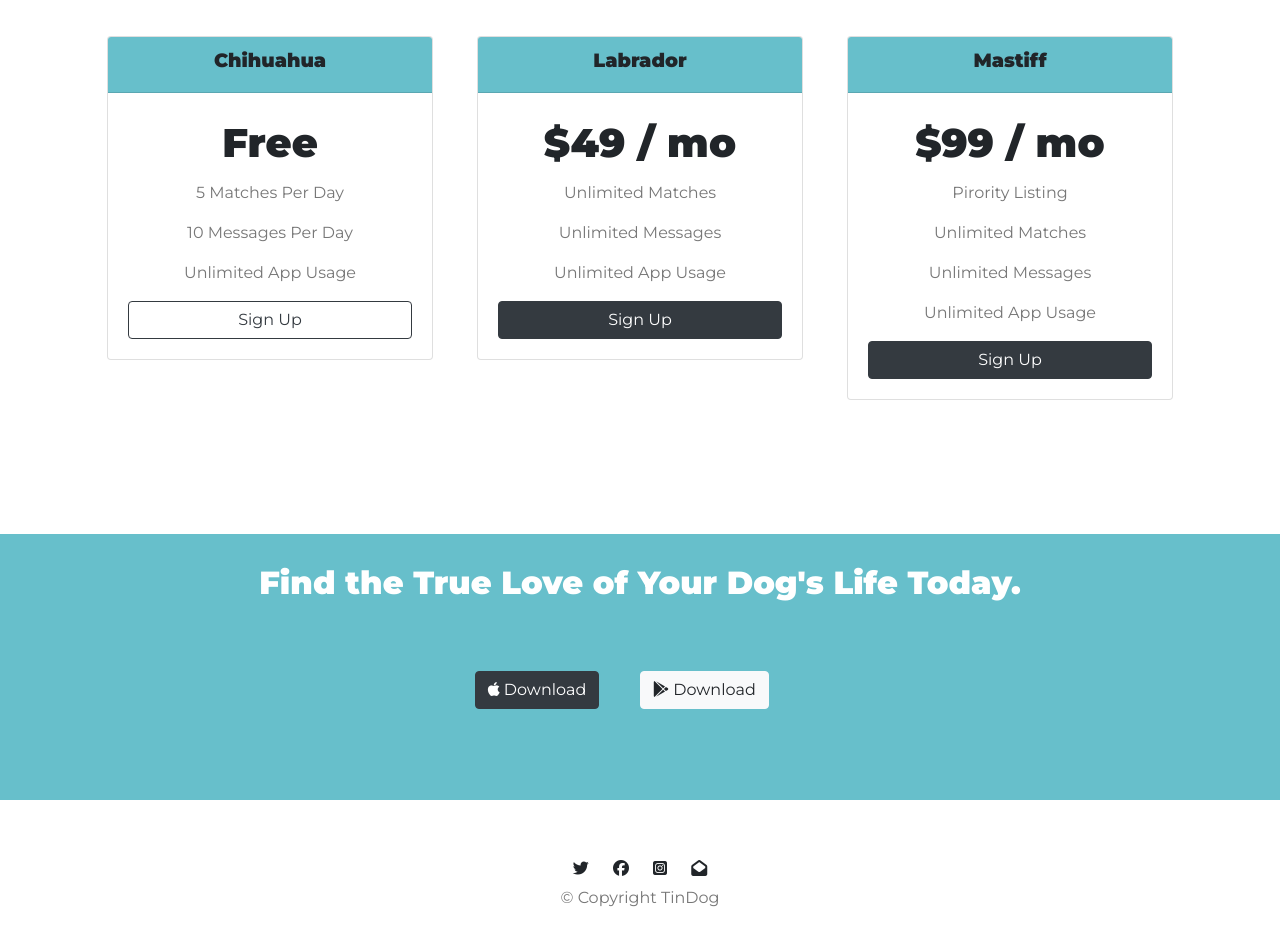
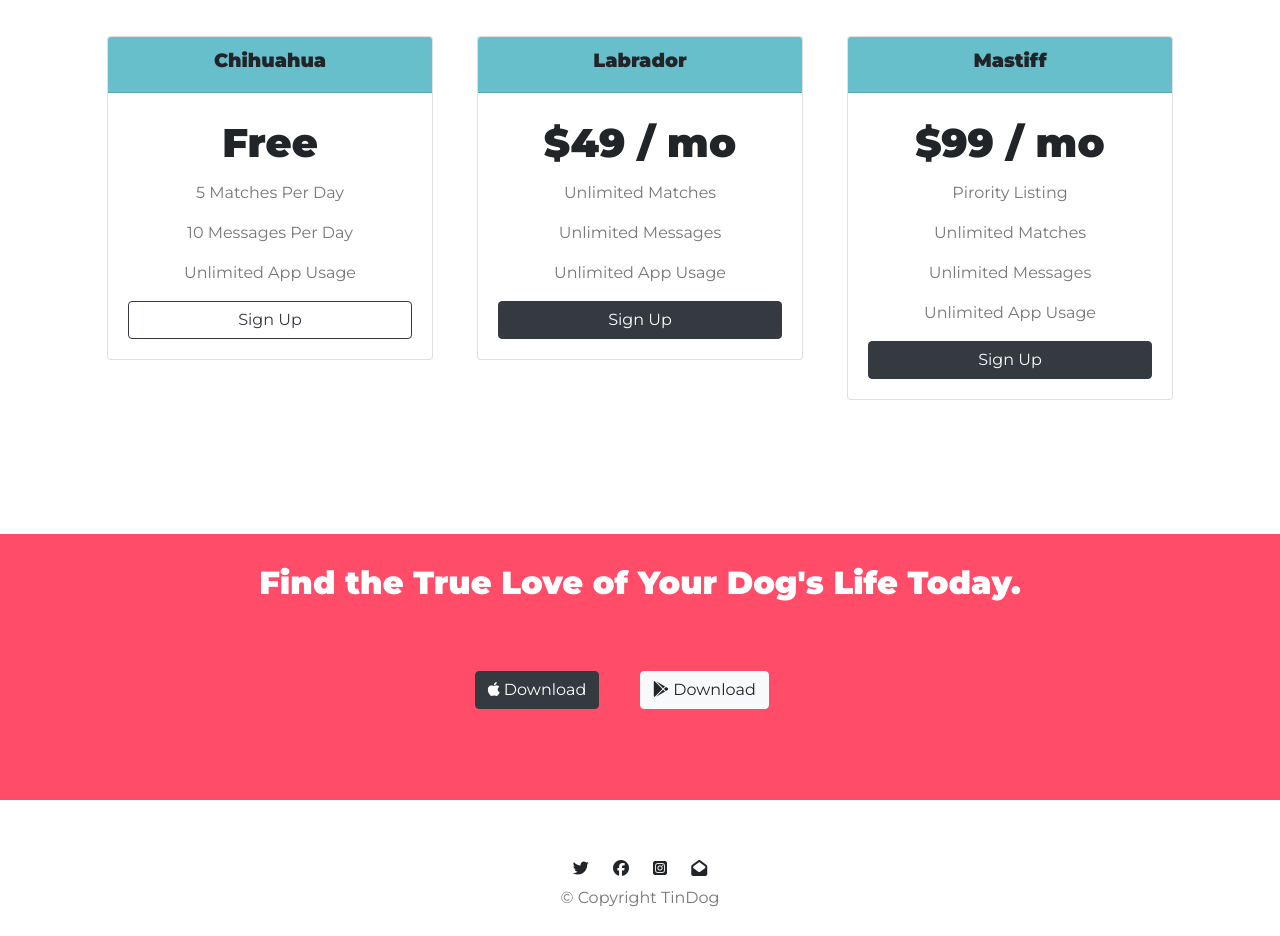
Before and after one commit to PiiaAro/tindog, a plain HTML site: page TinDog/index.html in a window 1280 px wide. Shown: the part 1934-2870 px from the top of the page. Drawn offline with nearby package versions, Linux system fonts and the light colour scheme.

Commit message:
Updated cta background color

```diff
--- a/TinDog/css/styles.css
+++ b/TinDog/css/styles.css
@@ -130,7 +130,7 @@ p {
 
 #cta {
   padding: 30px;
-  background-color: #67bfcb;
+  background-color: #ff4c68;;
   color: white;
 }
 .cta-heading {
```
